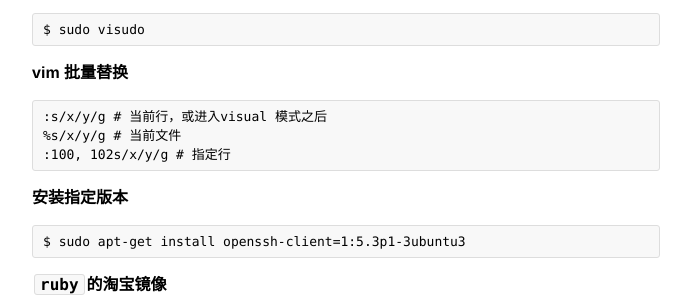
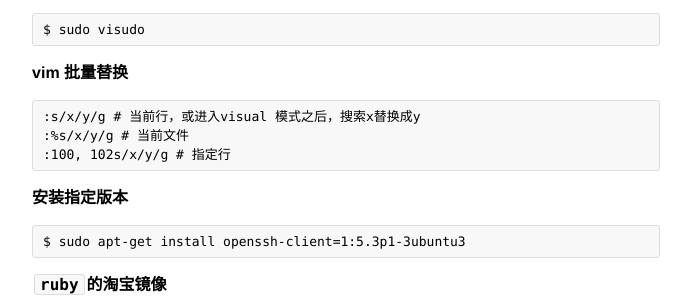
Before and after one commit to veian/veian.github.io, a Jekyll site: the page built from _posts/2014-01-07-create-vagrant-box.md, in a window 1280 px wide and 900 px high. Shown: the part 422-722 px from the top of the window, without its empty margins (294-985 px from the left). Built offline with Jekyll 4.4.1, drawn with Linux system fonts in a browser that asks for light colours; Markdown is read by kramdown in place of the engine named in the settings; comment, search, counter and statistics services are not loaded.

Commit message:
modify something

````diff
--- a/_posts/2014-01-07-create-vagrant-box.md
+++ b/_posts/2014-01-07-create-vagrant-box.md
@@ -29,8 +29,8 @@ $ sudo visudo
 ### vim 批量替换
 
 ```
-:s/x/y/g # 当前行，或进入visual 模式之后
-%s/x/y/g # 当前文件
+:s/x/y/g # 当前行，或进入visual 模式之后，搜索x替换成y
+:%s/x/y/g # 当前文件
 :100, 102s/x/y/g # 指定行
 ```
 
````
